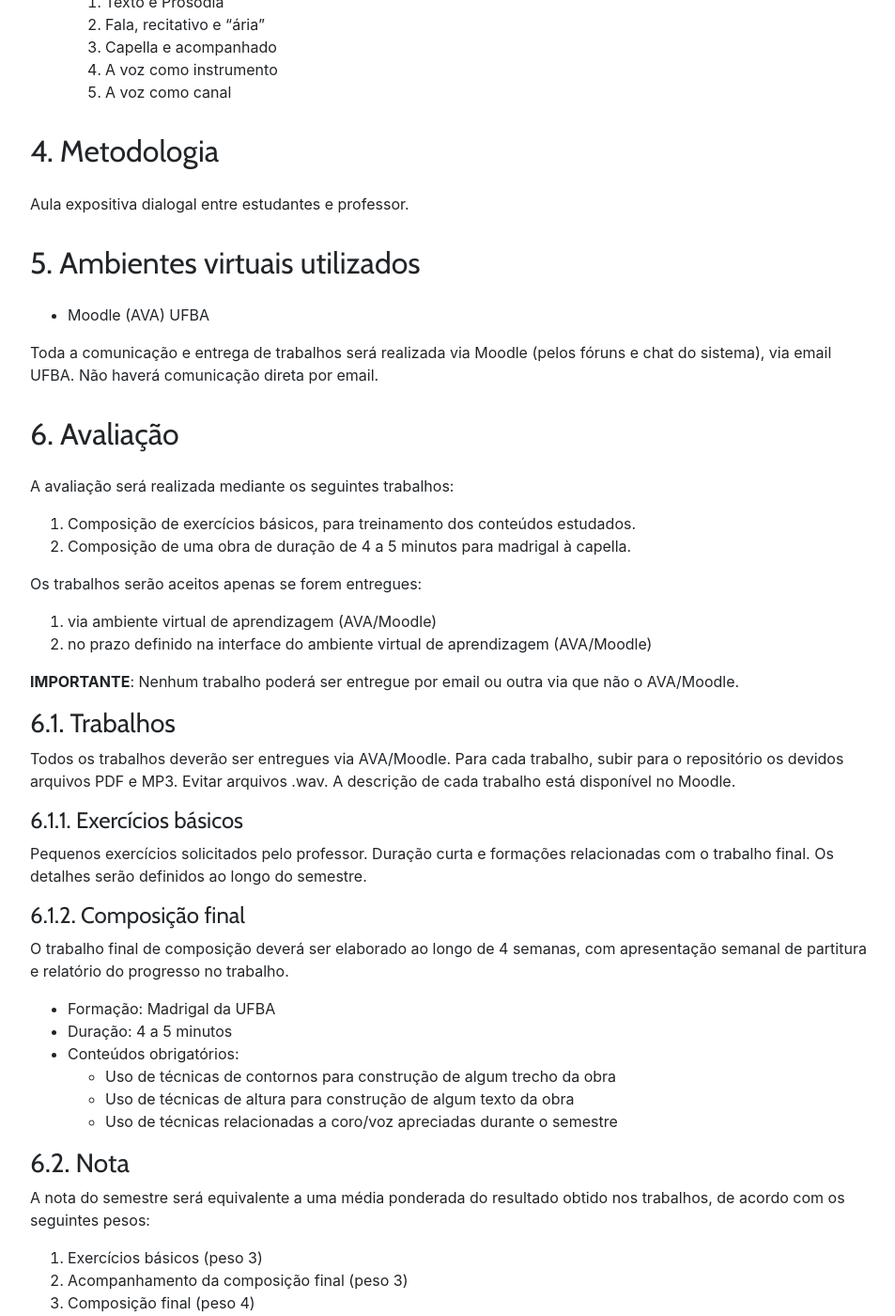
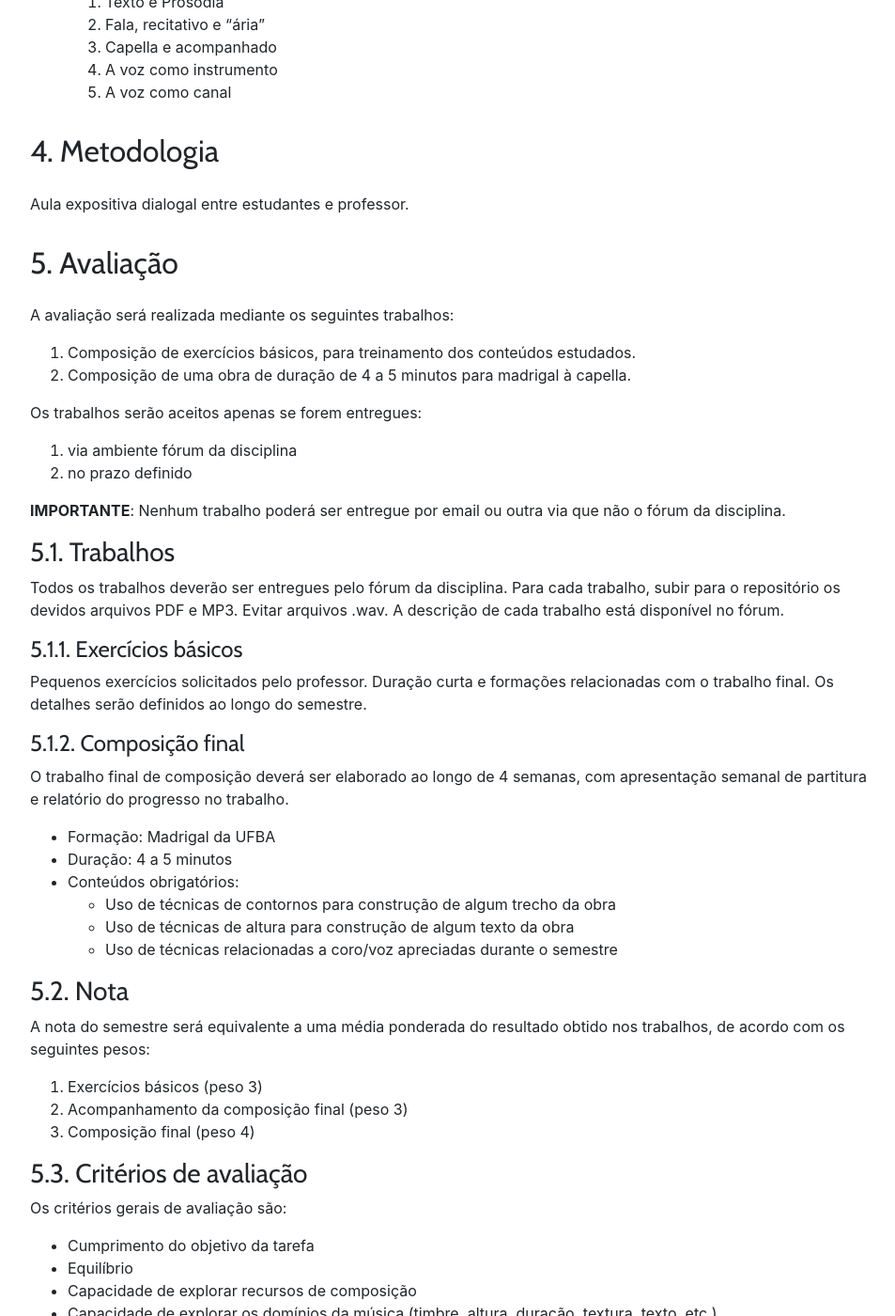
Before and after one commit to kroger/genosmus, a Jekyll site: the page built from _marcos/musb15.md, in a window 1280 px wide and 1400 px high, scrolled down 1470 px. Shown: the whole window at 94% size, without its empty margins (68-1021 px from the left). Built offline with Jekyll 4.4.1, drawn with Linux system fonts in a browser that asks for light colours; nearby versions of some CDN libraries; the table of contents is made by our own code; some of the changed text lies outside the part shown.

Commit message:
Atualiza disciplinas para 2024.2

```diff
--- a/_marcos/musb15.md
+++ b/_marcos/musb15.md
@@ -51,13 +51,7 @@ Ao final do curso espera-se que o estudante seja capaz de:
 
 Aula expositiva dialogal entre estudantes e professor.
 
-## 5. Ambientes virtuais utilizados
-
-- Moodle (AVA) UFBA
-
-Toda a comunicação e entrega de trabalhos será realizada via Moodle (pelos fóruns e chat do sistema), via email UFBA. Não haverá comunicação direta por email.
-
-## 6. Avaliação
+## 5. Avaliação
 
 A avaliação será realizada mediante os seguintes trabalhos:
 
@@ -67,20 +61,20 @@ A avaliação será realizada mediante os seguintes trabalhos:
 Os trabalhos serão aceitos apenas se forem entregues:
 
 <!-- 1. em versão elaborada em software de editoração de partitura (ou similar) -->
-1. via ambiente virtual de aprendizagem (AVA/Moodle)
-1. no prazo definido na interface do ambiente virtual de aprendizagem (AVA/Moodle)
+1. via ambiente fórum da disciplina
+2. no prazo definido
 
-**IMPORTANTE**: Nenhum trabalho poderá ser entregue por email ou outra via que não o AVA/Moodle.
+**IMPORTANTE**: Nenhum trabalho poderá ser entregue por email ou outra via que não o fórum da disciplina.
 
-### 6.1. Trabalhos
+### 5.1. Trabalhos
 
-Todos os trabalhos deverão ser entregues via AVA/Moodle. Para cada trabalho, subir para o repositório os devidos arquivos PDF e MP3. Evitar arquivos .wav. A descrição de cada trabalho está disponível no Moodle.
+Todos os trabalhos deverão ser entregues pelo fórum da disciplina. Para cada trabalho, subir para o repositório os devidos arquivos PDF e MP3. Evitar arquivos .wav. A descrição de cada trabalho está disponível no fórum.
 
-#### 6.1.1. Exercícios básicos
+#### 5.1.1. Exercícios básicos
 
 Pequenos exercícios solicitados pelo professor. Duração curta e formações relacionadas com o trabalho final. Os detalhes serão definidos ao longo do semestre.
 
-#### 6.1.2. Composição final
+#### 5.1.2. Composição final
 
 O trabalho final de composição deverá ser elaborado ao longo de 4 semanas, com apresentação semanal de partitura e relatório do progresso no trabalho.
 
@@ -91,7 +85,7 @@ O trabalho final de composição deverá ser elaborado ao longo de 4 semanas, co
   - Uso de técnicas de altura para construção de algum texto da obra
   - Uso de técnicas relacionadas a coro/voz apreciadas durante o semestre
 
-### 6.2. Nota
+### 5.2. Nota
 
 A nota do semestre será equivalente a uma média ponderada do resultado
 obtido nos trabalhos, de acordo com os seguintes pesos:
@@ -100,7 +94,7 @@ obtido nos trabalhos, de acordo com os seguintes pesos:
 2. Acompanhamento da composição final (peso 3)
 3. Composição final (peso 4)
 
-### 6.3. Critérios de avaliação
+### 5.3. Critérios de avaliação
 
 Os critérios gerais de avaliação são:
 
@@ -125,7 +119,7 @@ As notas serão definidas de acordo com o seguinte critério:
 | 0%   | -        | -                      | -                             | -                          |
 {: .table .table-sm}
 
-### 6.4. Segunda chamada
+### 5.4. Segunda chamada
 
 De acordo com o Artigo 115 do Regulamento de Ensino de Graduação, o aluno que faltar às provas terá direito à segunda chamada se a requerer até dois dias úteis após a sua realização comprovando-se umas das seguintes situações:
 
@@ -137,7 +131,7 @@ A nota atribuída em segunda chamada substituirá a nota zero, e a falta à segu
 
 O estudante deverá criar o hábito de fazer backup dos seus trabalhos e projetos. A perda de dados não será aceita como justificativa para dilatar o prazo de entrega.
 
-### 6.5. Resultados
+### 5.5. Resultados
 
 Semestre 2023.2
 
@@ -256,6 +250,11 @@ Vencedores de concursos recentes:
 - [Vencedores Gaudeamus](https://gaudeamus.nl/en/winners-of-the-gaudeamus-award/)
 - [Concursos de Composição](https://www.musicalchairs.info/composer/competitions)
 
+## 11. Comunicação com o professor
+
+A comunicação com o professor fora do horário de aula é realizada   exclusivamente pelo fórum ou email.
+
+
 <hr>
 
 Última atualização em {% last_modified_at %d/%m/%Y, %H:%M %}.
```
Also changed, not shown: other parts of _marcos/musb15.md (+6 -6 lines), _data/docentes.yml (+4 -4 lines), _marcos/musa70.md (+27 -23 lines), _marcos/musa72.md (+22 -36 lines).
